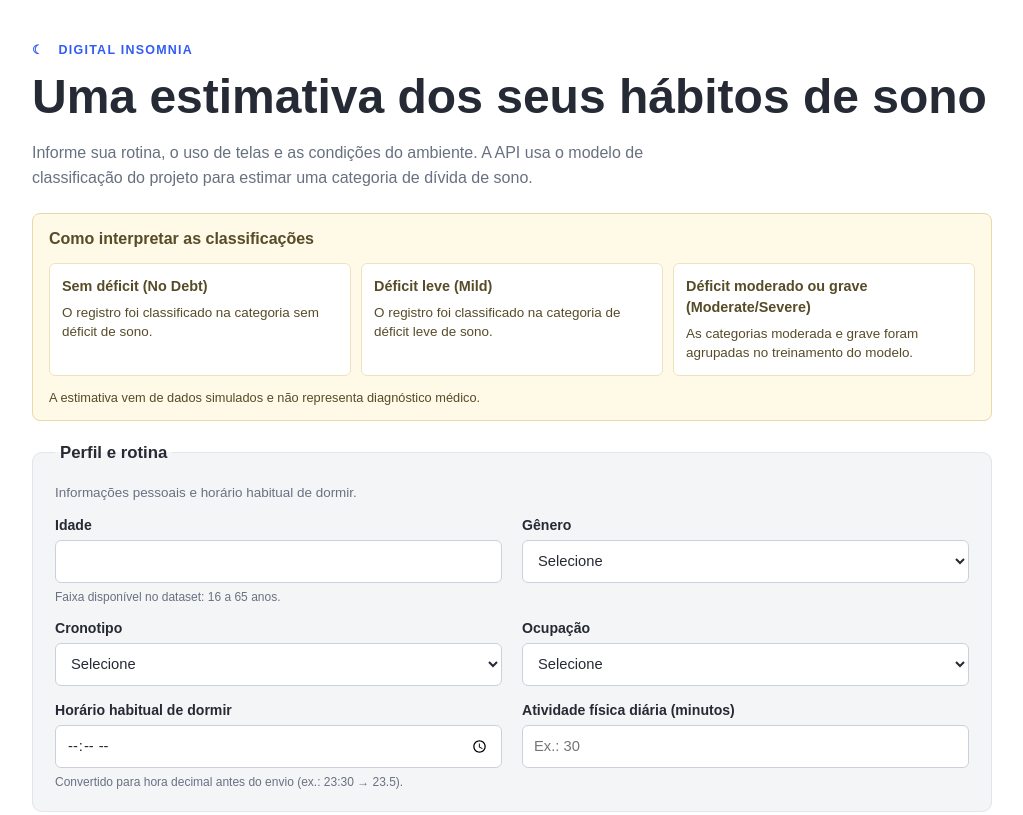
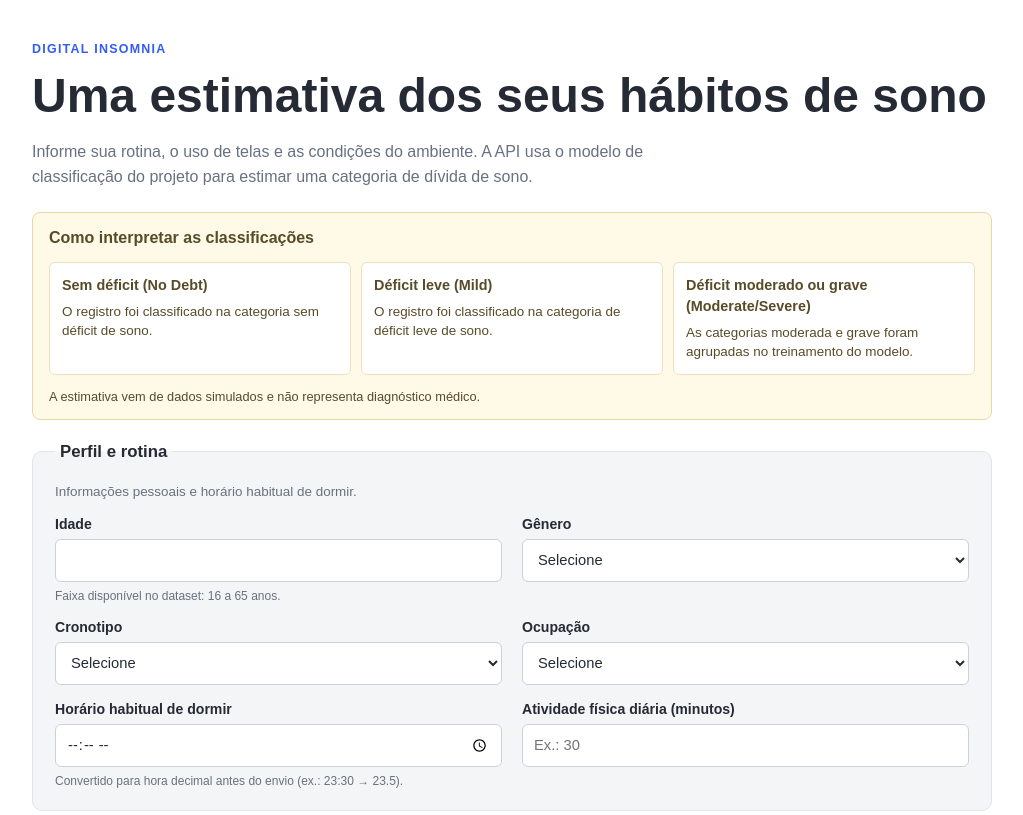
Before and after one commit to pedbcrespo/mvp-digital-insomnia-front, a plain HTML site: page index.html in a window 1280 px wide. Shown: the top 815 px of the page, without its empty margins (128-1151 px from the left). Drawn offline with Linux system fonts and the light colour scheme.

Commit message:
removendo detalhe

```diff
--- a/index.html
+++ b/index.html
@@ -12,7 +12,7 @@
 <body>
     <main>
         <header>
-            <div class="eyebrow">☾ &nbsp; Digital Insomnia</div>
+            <div class="eyebrow">Digital Insomnia</div>
             <h1>Uma estimativa dos seus hábitos de sono</h1>
             <p>Informe sua rotina, o uso de telas e as condições do ambiente. A API usa o modelo de classificação do
                 projeto para estimar uma categoria de dívida de sono.</p>
```
